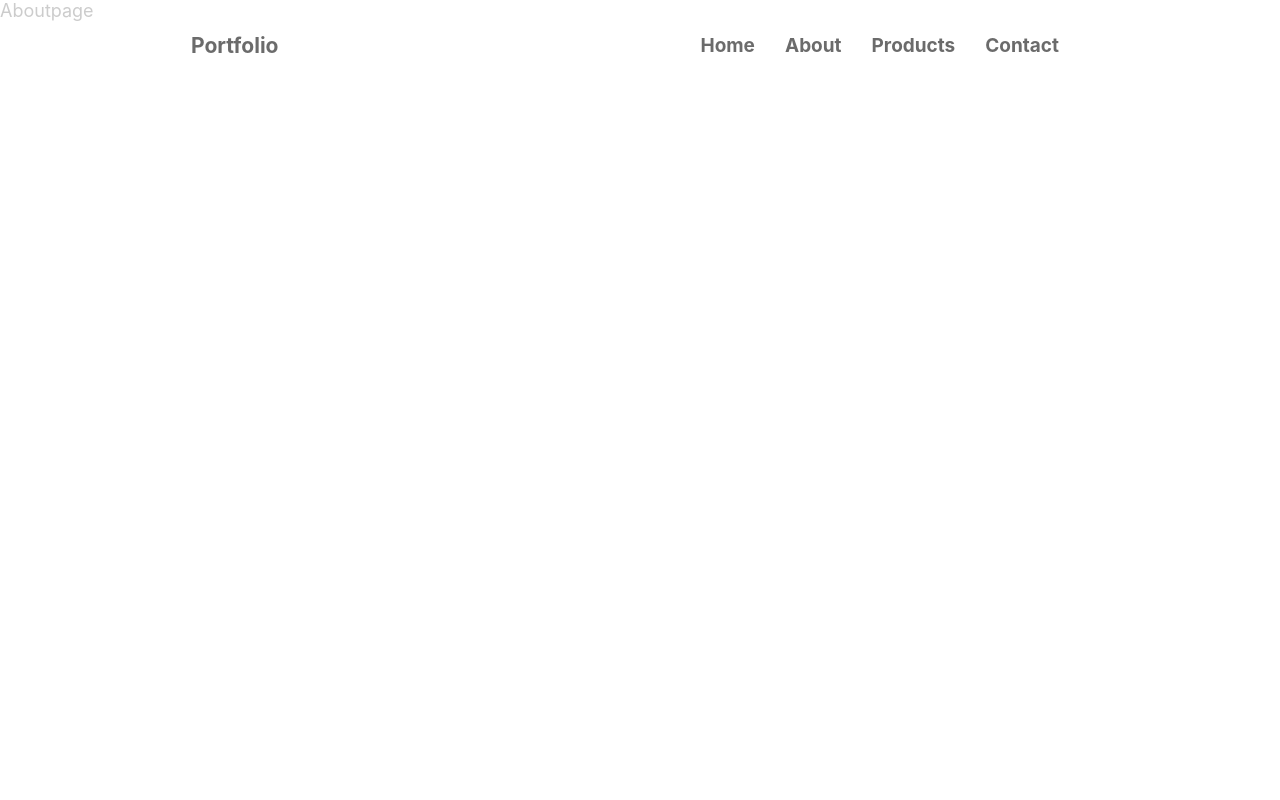
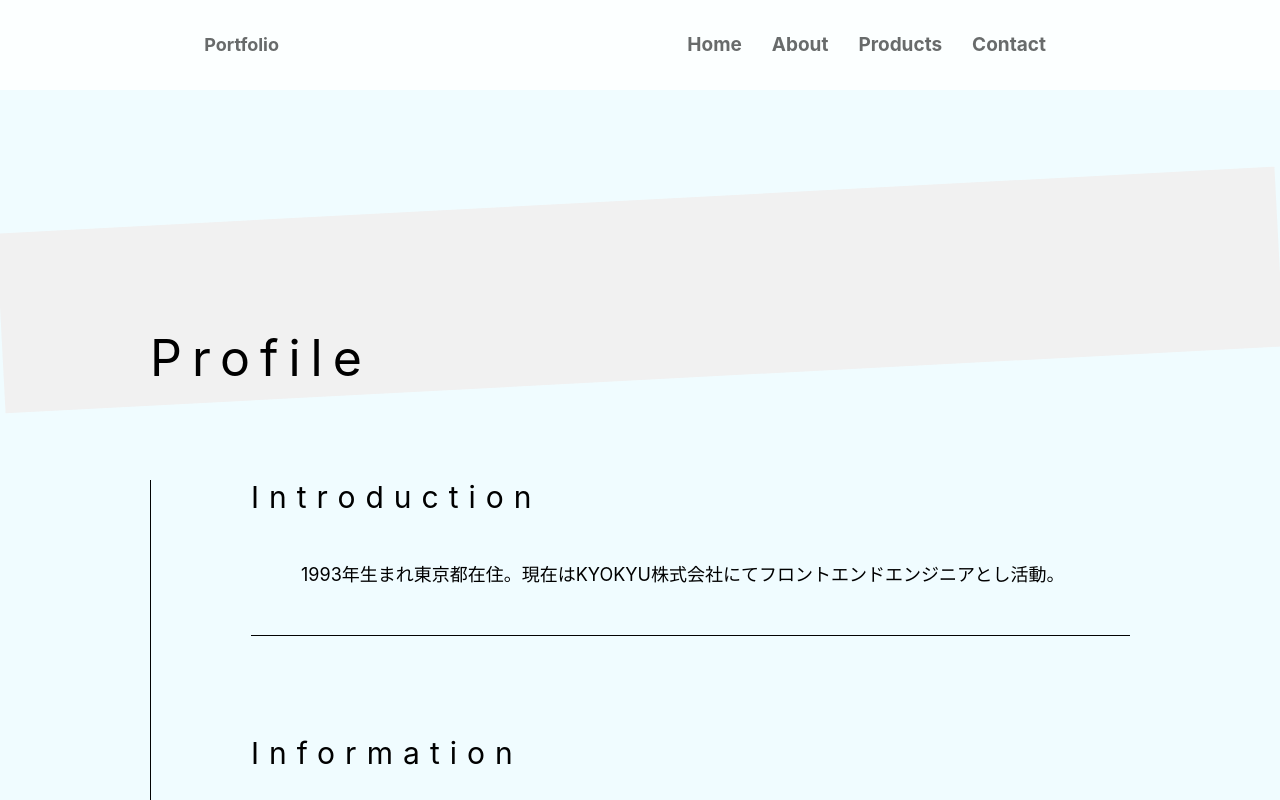
Before and after one commit to takuyahori/portfolio, a React (Create React App) app: page /About in a window 1280 px wide. Shown: the top 800 px of the page. Built offline with nearby package versions, Linux system fonts and the light colour scheme.

Commit message:
AboutPageデザインまで作成

```diff
--- a/public/index.html
+++ b/public/index.html
@@ -24,6 +24,7 @@
       work correctly both with client-side routing and a non-root public URL.
       Learn how to configure a non-root public URL by running `npm run build`.
     -->
+    <link rel="stylesheet" href="https://cdnjs.cloudflare.com/ajax/libs/font-awesome/6.1.1/css/all.min.css" integrity="sha512-KfkfwYDsLkIlwQp6LFnl8zNdLGxu9YAA1QvwINks4PhcElQSvqcyVLLD9aMhXd13uQjoXtEKNosOWaZqXgel0g==" crossorigin="anonymous" referrerpolicy="no-referrer" />
     <title>React App</title>
   </head>
   <body>
--- a/src/App.css
+++ b/src/App.css
@@ -1,8 +1,7 @@
 .App {
-  position: relative;
   font-size: 18px;
   width: 100%;
-  height: 100vh;
+  background: rgb(240, 252, 255);
 }
 
 header {
@@ -64,3 +63,52 @@
   margin-top: 20px;
   font-size: 50px;
 }
+
+.about {
+  padding-top: 200px;
+}
+
+.about__line {
+  width: 100%;
+  height: 180px;
+  transform: matrix(0.99862, -0.05233, 0.05233, 0.99862, 0, 0 );
+  background: rgb(241, 241, 241);
+}
+
+.about__inner {
+  max-width: 980px;
+  width: 100%;
+  margin: 0 auto;
+  position: relative;
+}
+
+.about__title {
+  position: absolute;
+  top: -50px;
+  font-size: 50px;
+  letter-spacing: 10px;
+}
+
+.about__content {
+  position: relative;
+  padding: 100px 0 100px;
+}
+
+.about__detail {
+  border-left: 1px solid rgb(3, 3, 3);
+  padding-left: 100px
+}
+
+.about__detail h3 {
+  font-size: 30px;
+  letter-spacing: 10px;
+}
+
+.about__detail:not(:first-child) {
+  padding-top: 100px;
+}
+
+.about__detail p:not(:first-child) {
+  border-bottom: 1px solid rgb(3, 3, 3);
+  padding: 50px;
+}
--- a/src/App.js
+++ b/src/App.js
@@ -1,4 +1,5 @@
 import './App.css';
+import './reset.css';
 import Header from './component/Header';
 import HomePage from './component/HomePage';
 import AboutPage from './component/AboutPage';
@@ -11,12 +12,14 @@
     <Router>
       <div className="App">
         <Header />
+        <main className='main'>
           <Routes>
             <Route path="/" element={<HomePage />} />
             <Route path="/About" element={<AboutPage />} />
             <Route path="/Products" element={<ProductsPage />} />
             <Route path="/contact" element={<ContactPage />} />
           </Routes>
+        </main>
       </div>
     </Router>
   );
--- a/src/component/AboutPage.js
+++ b/src/component/AboutPage.js
@@ -2,7 +2,55 @@
 
 const Aboutpage = () => {
   return (
-    <div>Aboutpage</div>
+    <section className="about">
+      <div className='about__line'></div>
+      <div className='about__inner'>
+        <div className='about__title'>
+          <h2>Profile</h2>
+        </div>
+        <div className='about__content'>
+          <div className='about__detail'>
+            <h3>Introduction</h3>
+            <p>
+              1993年生まれ東京都在住。現在はKYOKYU株式会社にてフロントエンドエンジニアとし活動。
+            </p>
+          </div>
+          <div className='about__detail'>
+            <h3>Information</h3>
+            <p>
+              所属　：　KYOKYU株式会社
+            </p>
+            <p>
+              所在地　：　東京都渋谷区
+            </p>
+            <p>
+              出身・居住地　：　東京都品川区出身、育ち。現在は大田区大森に居住。
+            </p>
+            <p>
+              最終学歴　：　駒澤大学経済学部経済学科
+            </p>
+            <p>
+              開発スキル　：　ー　言語<br/>
+              　　　　　　　　HTML　/　CSS　/　Javascript<br/>
+              <br/>
+              　　　　　　　　ー　Webアプリケーションフレームワーク<br/>
+              　　　　　　　　Ruby on Rails　/　React（学習中）　/　jQuery<br/>
+              <br/>
+              　　　　　　　　ー　コミュニケーション<br/>
+              　　　　　　　　slack　/　Backlog　/　Github<br/>
+            </p>
+            <p>
+              趣味・特技　：　ー　筋トレ<br/>
+              　　　　　　　　ー　サウナ<br/>
+              　　　　　　　　ー　ボディビル<br/>
+              　　　　　　　　ー　食事管理<br/>
+              　　　　　　　　ー　飲酒<br/>
+              　　　　　　　　ー　サーフィン<br/>
+            </p>
+          </div>
+        </div>
+      </div>
+    </section>
   )
 }
 
--- /dev/null
+++ b/src/reset.css
@@ -0,0 +1,421 @@
+/*! destyle.css v3.0.2 | MIT License | https://github.com/nicolas-cusan/destyle.css */
+
+/* Reset box-model and set borders */
+/* ============================================ */
+
+*,
+::before,
+::after {
+  box-sizing: border-box;
+  border-style: solid;
+  border-width: 0;
+}
+
+/* Document */
+/* ============================================ */
+
+/**
+ * 1. Correct the line height in all browsers.
+ * 2. Prevent adjustments of font size after orientation changes in iOS.
+ * 3. Remove gray overlay on links for iOS.
+ */
+
+html {
+  line-height: 1.15; /* 1 */
+  -webkit-text-size-adjust: 100%; /* 2 */
+  -webkit-tap-highlight-color: transparent; /* 3*/
+}
+
+/* Sections */
+/* ============================================ */
+
+/**
+ * Remove the margin in all browsers.
+ */
+
+body {
+  margin: 0;
+}
+
+/**
+ * Render the `main` element consistently in IE.
+ */
+
+main {
+  display: block;
+}
+
+/* Vertical rhythm */
+/* ============================================ */
+
+p,
+table,
+blockquote,
+address,
+pre,
+iframe,
+form,
+figure,
+dl {
+  margin: 0;
+}
+
+/* Headings */
+/* ============================================ */
+
+h1,
+h2,
+h3,
+h4,
+h5,
+h6 {
+  font-size: inherit;
+  font-weight: inherit;
+  margin: 0;
+}
+
+/* Lists (enumeration) */
+/* ============================================ */
+
+ul,
+ol {
+  margin: 0;
+  padding: 0;
+  list-style: none;
+}
+
+/* Lists (definition) */
+/* ============================================ */
+
+dt {
+  font-weight: bold;
+}
+
+dd {
+  margin-left: 0;
+}
+
+/* Grouping content */
+/* ============================================ */
+
+/**
+ * 1. Add the correct box sizing in Firefox.
+ * 2. Show the overflow in Edge and IE.
+ */
+
+hr {
+  box-sizing: content-box; /* 1 */
+  height: 0; /* 1 */
+  overflow: visible; /* 2 */
+  border-top-width: 1px;
+  margin: 0;
+  clear: both;
+  color: inherit;
+}
+
+/**
+ * 1. Correct the inheritance and scaling of font size in all browsers.
+ * 2. Correct the odd `em` font sizing in all browsers.
+ */
+
+pre {
+  font-family: monospace, monospace; /* 1 */
+  font-size: inherit; /* 2 */
+}
+
+address {
+  font-style: inherit;
+}
+
+/* Text-level semantics */
+/* ============================================ */
+
+/**
+ * Remove the gray background on active links in IE 10.
+ */
+
+a {
+  background-color: transparent;
+  text-decoration: none;
+  color: inherit;
+}
+
+/**
+ * 1. Remove the bottom border in Chrome 57-
+ * 2. Add the correct text decoration in Chrome, Edge, IE, Opera, and Safari.
+ */
+
+abbr[title] {
+  text-decoration: underline dotted; /* 2 */
+}
+
+/**
+ * Add the correct font weight in Chrome, Edge, and Safari.
+ */
+
+b,
+strong {
+  font-weight: bolder;
+}
+
+/**
+ * 1. Correct the inheritance and scaling of font size in all browsers.
+ * 2. Correct the odd `em` font sizing in all browsers.
+ */
+
+code,
+kbd,
+samp {
+  font-family: monospace, monospace; /* 1 */
+  font-size: inherit; /* 2 */
+}
+
+/**
+ * Add the correct font size in all browsers.
+ */
+
+small {
+  font-size: 80%;
+}
+
+/**
+ * Prevent `sub` and `sup` elements from affecting the line height in
+ * all browsers.
+ */
+
+sub,
+sup {
+  font-size: 75%;
+  line-height: 0;
+  position: relative;
+  vertical-align: baseline;
+}
+
+sub {
+  bottom: -0.25em;
+}
+
+sup {
+  top: -0.5em;
+}
+
+/* Replaced content */
+/* ============================================ */
+
+/**
+ * Prevent vertical alignment issues.
+ */
+
+svg,
+img,
+embed,
+object,
+iframe {
+  vertical-align: bottom;
+}
+
+/* Forms */
+/* ============================================ */
+
+/**
+ * Reset form fields to make them styleable.
+ * 1. Make form elements stylable across systems iOS especially.
+ * 2. Inherit text-transform from parent.
+ */
+
+button,
+input,
+optgroup,
+select,
+textarea {
+  -webkit-appearance: none; /* 1 */
+  appearance: none;
+  vertical-align: middle;
+  color: inherit;
+  font: inherit;
+  background: transparent;
+  padding: 0;
+  margin: 0;
+  border-radius: 0;
+  text-align: inherit;
+  text-transform: inherit; /* 2 */
+}
+
+/**
+ * Reset radio and checkbox appearance to preserve their look in iOS.
+ */
+
+[type="checkbox"] {
+  -webkit-appearance: checkbox;
+  appearance: checkbox;
+}
+
+[type="radio"] {
+  -webkit-appearance: radio;
+  appearance: radio;
+}
+
+/**
+ * Correct cursors for clickable elements.
+ */
+
+button,
+[type="button"],
+[type="reset"],
+[type="submit"] {
+  cursor: pointer;
+}
+
+button:disabled,
+[type="button"]:disabled,
+[type="reset"]:disabled,
+[type="submit"]:disabled {
+  cursor: default;
+}
+
+/**
+ * Improve outlines for Firefox and unify style with input elements & buttons.
+ */
+
+:-moz-focusring {
+  outline: auto;
+}
+
+select:disabled {
+  opacity: inherit;
+}
+
+/**
+ * Remove padding
+ */
+
+option {
+  padding: 0;
+}
+
+/**
+ * Reset to invisible
+ */
+
+fieldset {
+  margin: 0;
+  padding: 0;
+  min-width: 0;
+}
+
+legend {
+  padding: 0;
+}
+
+/**
+ * Add the correct vertical alignment in Chrome, Firefox, and Opera.
+ */
+
+progress {
+  vertical-align: baseline;
+}
+
+/**
+ * Remove the default vertical scrollbar in IE 10+.
+ */
+
+textarea {
+  overflow: auto;
+}
+
+/**
+ * Correct the cursor style of increment and decrement buttons in Chrome.
+ */
+
+[type="number"]::-webkit-inner-spin-button,
+[type="number"]::-webkit-outer-spin-button {
+  height: auto;
+}
+
+/**
+ * 1. Correct the outline style in Safari.
+ */
+
+[type="search"] {
+  outline-offset: -2px; /* 1 */
+}
+
+/**
+ * Remove the inner padding in Chrome and Safari on macOS.
+ */
+
+[type="search"]::-webkit-search-decoration {
+  -webkit-appearance: none;
+}
+
+/**
+ * 1. Correct the inability to style clickable types in iOS and Safari.
+ * 2. Fix font inheritance.
+ */
+
+::-webkit-file-upload-button {
+  -webkit-appearance: button; /* 1 */
+  font: inherit; /* 2 */
+}
+
+/**
+ * Clickable labels
+ */
+
+label[for] {
+  cursor: pointer;
+}
+
+/* Interactive */
+/* ============================================ */
+
+/*
+ * Add the correct display in Edge, IE 10+, and Firefox.
+ */
+
+details {
+  display: block;
+}
+
+/*
+ * Add the correct display in all browsers.
+ */
+
+summary {
+  display: list-item;
+}
+
+/*
+ * Remove outline for editable content.
+ */
+
+[contenteditable]:focus {
+  outline: auto;
+}
+
+/* Tables */
+/* ============================================ */
+
+/**
+1. Correct table border color inheritance in all Chrome and Safari.
+*/
+
+table {
+  border-color: inherit; /* 1 */
+  border-collapse: collapse;
+}
+
+caption {
+  text-align: left;
+}
+
+td,
+th {
+  vertical-align: top;
+  padding: 0;
+}
+
+th {
+  text-align: left;
+  font-weight: bold;
+}
```
Lines whose indentation alone changed are shown as unchanged.
